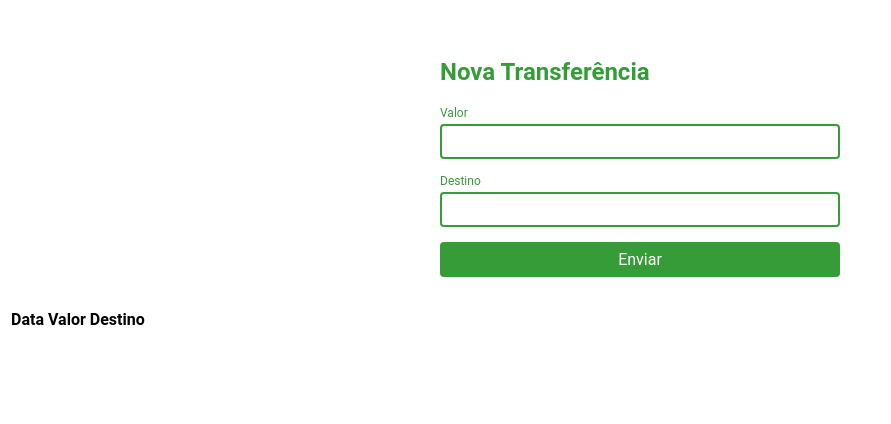
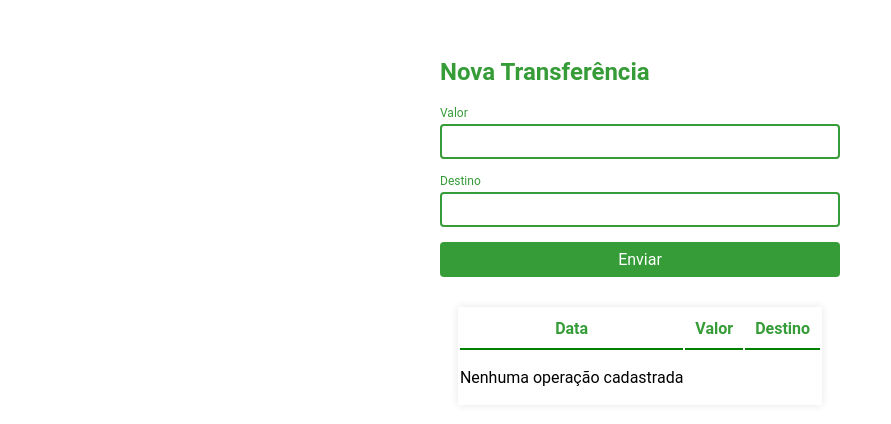
Before and after one commit to beckhauser/bank-angular, an Angular app: page / in a window 1280 px wide. Shown: the top 424 px of the page, without its empty margins (0-891 px from the left). Built offline with nearby package versions, Linux system fonts and the light colour scheme.

Commit message:
Changing style of extrato-component

```diff
--- a/src/app/extrato/extrato.component.html
+++ b/src/app/extrato/extrato.component.html
@@ -1,14 +1,19 @@
-<table>
-  <thead>
-    <th>Data</th>
-    <th>Valor</th>
-    <th>Destino</th>
+<table class="tabela">
+  <thead class="tabela__cabecalho">
+    <th class="tabela__cabecalho__conteudo">Data</th>
+    <th class="tabela__cabecalho__conteudo">Valor</th>
+    <th class="tabela__cabecalho__conteudo">Destino</th>
   </thead>
-  <tbody>
-    <tr *ngFor="let transferencia of transferencias">
-      <td>{{ transferencia?.data | date: "short" }}</td>
-      <td>{{ transferencia?.valor }}</td>
-      <td>{{ transferencia?.destino }}</td>
+  <tbody *ngIf="transferencias?.length > 0; else listaVazia">
+    <tr class="tabela__linha" *ngFor="let transferencia of transferencias">
+      <td class="tabela__conteudo">
+        {{ transferencia?.data | date: "short" }}
+      </td>
+      <td class="tabela__conteudo">{{ transferencia?.valor | currency }}</td>
+      <td class="tabela__conteudo">{{ transferencia?.destino }}</td>
     </tr>
   </tbody>
 </table>
+<ng-template #listaVazia>
+  <p>Nenhuma operação cadastrada</p>
+</ng-template>
--- a/src/app/extrato/extrato.component.scss
+++ b/src/app/extrato/extrato.component.scss
@@ -0,0 +1,37 @@
+.titulo {
+  text-align: center;
+  font-size: 24px;
+  margin-bottom: 16px;
+}
+
+.tabela {
+  text-align: center;
+  margin: 0 auto;
+  background-color: white;
+  box-shadow: 0 0 8px rgba(0, 0, 0, 0.1);
+
+  &__cabecalho {
+    color: var(--primary);
+
+    &__conteudo {
+      padding: 10px;
+      border-bottom: 2px solid green;
+    }
+  }
+
+  &__linha {
+    margin-bottom: 10px;
+    border-radius: 4px;
+
+    &:last-child {
+      .tabela__conteudo {
+        border-bottom: none;
+      }
+    }
+  }
+
+  &__conteudo {
+    padding: 10px;
+    border-bottom: 1px solid var(--cinza-claro);
+  }
+}
```
